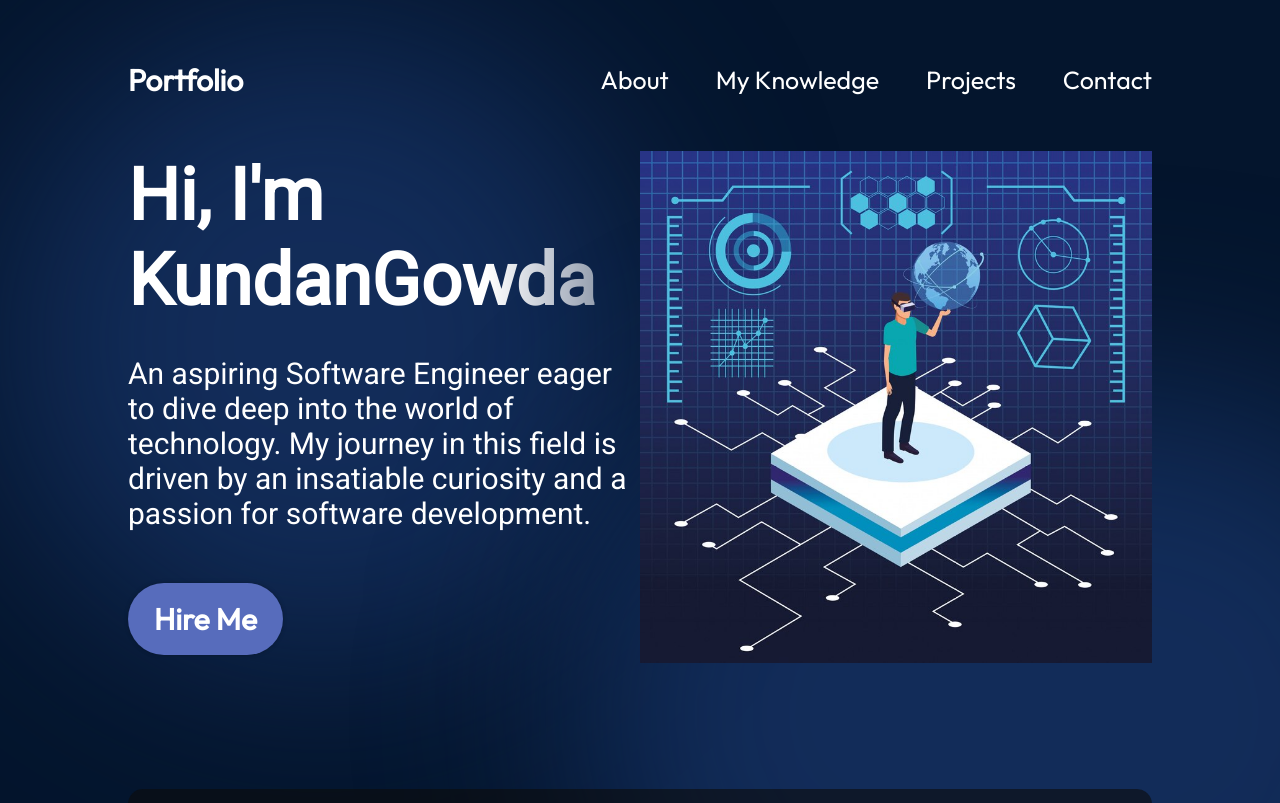
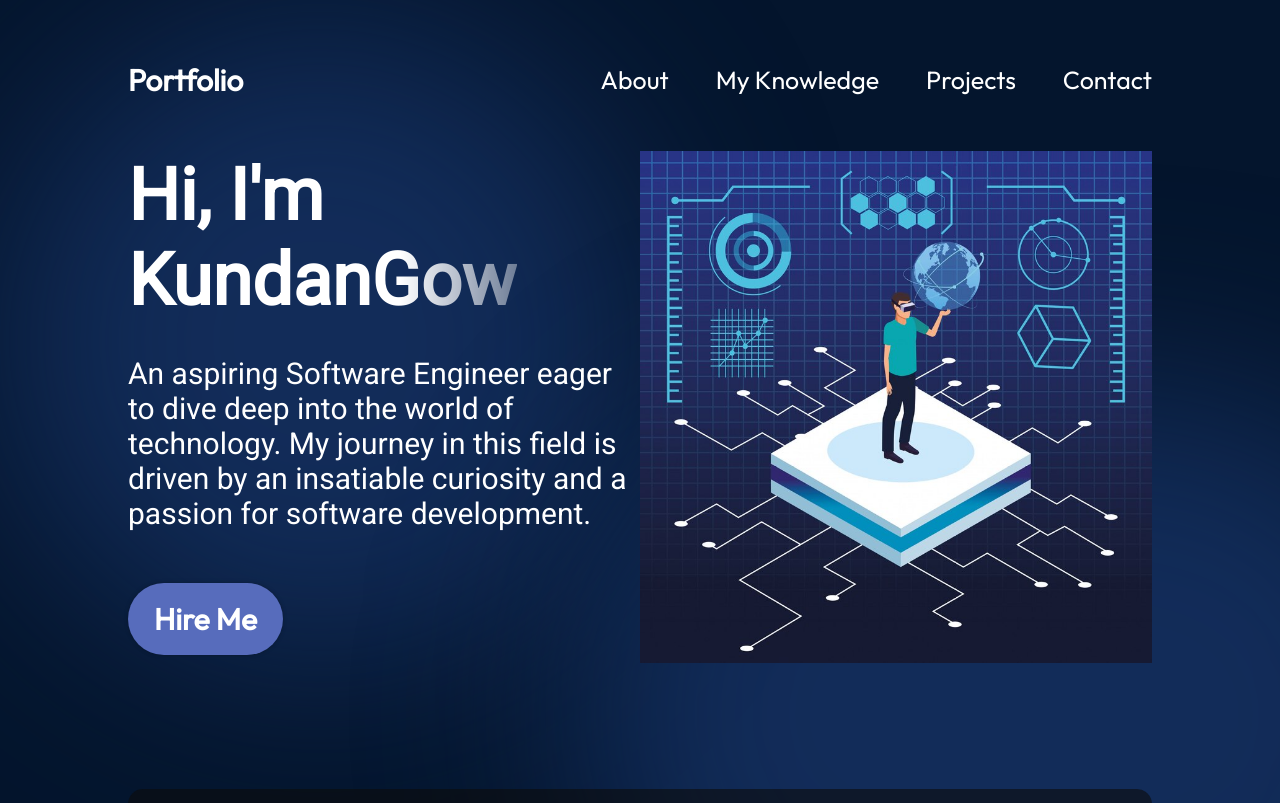
Before and after one commit to kundan05/My-portfolio, a React (Vite) app: page / in a window 1280 px wide. Shown: the top 803 px of the page. Built offline with nearby package versions, Linux system fonts and the light colour scheme.

Commit message:
Update Hero.module.css

```diff
--- a/src/components/Hero/Hero.module.css
+++ b/src/components/Hero/Hero.module.css
@@ -12,6 +12,7 @@
 }
 
 .content {
+  width: 100%;
   display: flex;
   flex-direction: column;
   align-items: flex-start;
@@ -20,6 +21,7 @@
 }
 
 .title {
+  width: 76%;
   font-size: 72px;
   font-weight: 900;
   margin-bottom: 33px;
```
